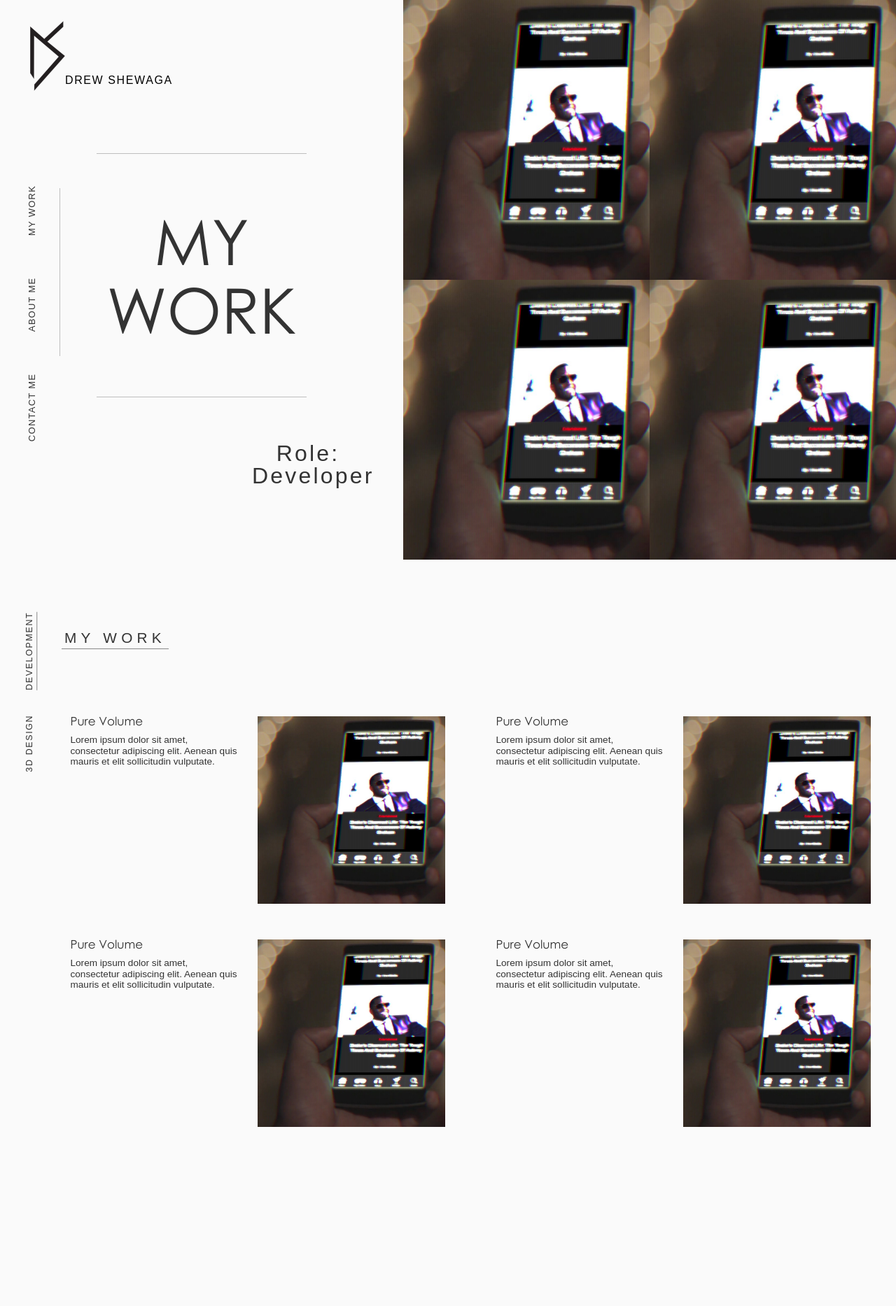
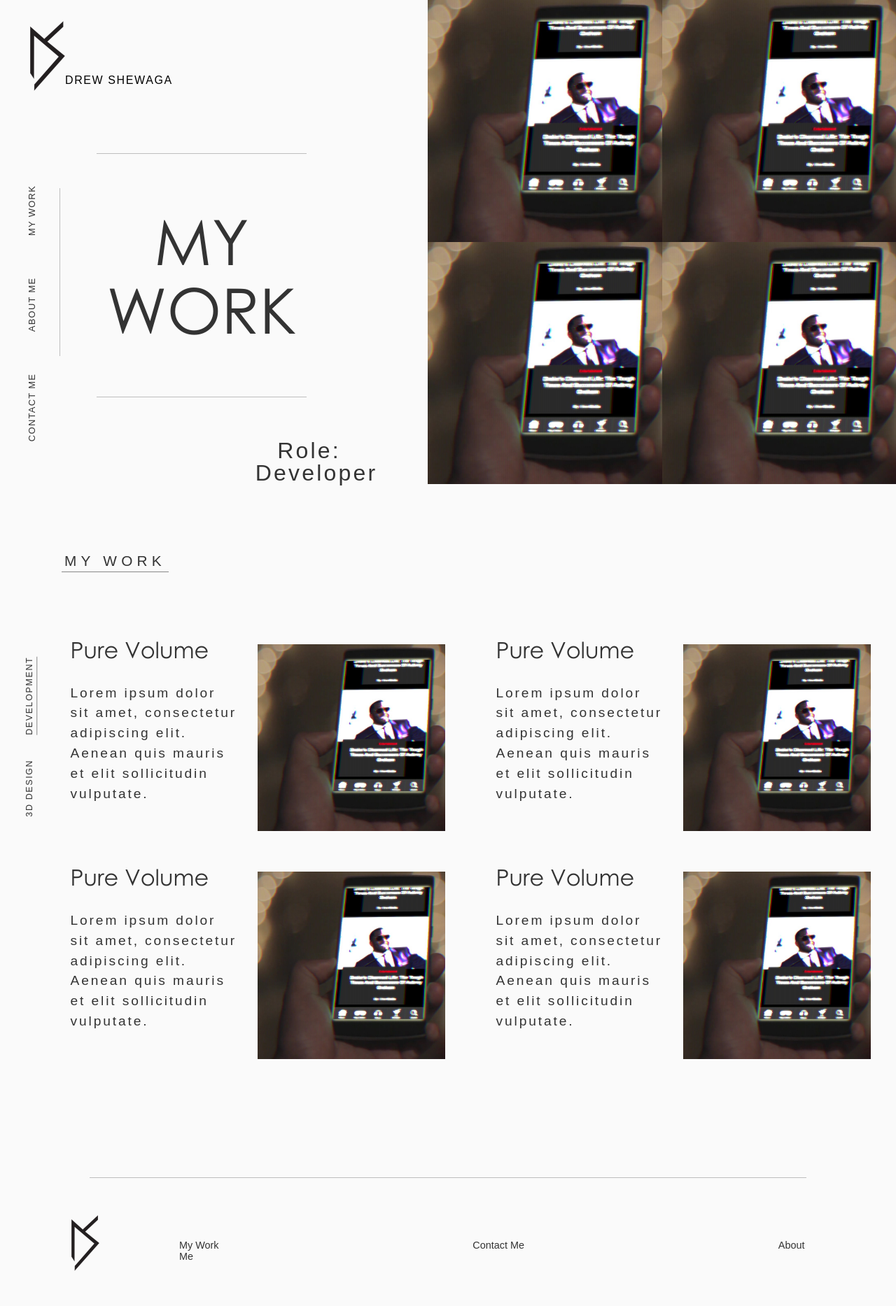
Before and after one commit to DrewShewaga/Shewaga_D_Portfolio, a PHP site: page / in a window 1280 px wide. Shown: the whole page at 70% size. Before the commit the page ends 1611 px from the top, so only its background shows below. Run offline with PHP 8.4, Linux system fonts and the light colour scheme.

Commit message:
index markup and styling

```diff
--- a/css/main.css
+++ b/css/main.css
@@ -9,7 +9,7 @@
 .myName {
   position: absolute;
   top: 78px;
-  left: 45vw;
+  right: 5vw;
   letter-spacing: .1em;
   font-size: .9em; }
 
@@ -78,11 +78,12 @@
   width: 100%; }
 
 .imageArea {
-  height: 100vh;
-  width: 100%;
+  height: auto;
+  width: 95%;
   grid-column: 2 / 3;
   flex-wrap: wrap;
-  display: none; }
+  display: none;
+  margin-left: 5%; }
 
 .titleLineTop {
   margin: 0 auto;
@@ -95,7 +96,7 @@
   margin-top: 40px;
   margin-left: 10vw;
   font-size: 3.2em;
-  width: 35vh;
+  width: 3em;
   text-align: center;
   font-family: Gothic;
   color: #333333;
@@ -111,10 +112,10 @@
   font-size: 1.4em;
   color: #333333;
   letter-spacing: .1em;
-  width: 20vh;
+  width: 4.8em;
   text-align: center;
-  margin-left: 26vh;
-  margin-top: 12vh; }
+  margin-left: 42vw;
+  margin-top: 75px; }
 
 .imgBlock {
   flex-basis: 50%; }
@@ -148,8 +149,8 @@
 
   .projectRoll {
     font-size: 2em;
-    margin-left: 38vh;
-    margin-top: 8vh; } }
+    margin-left: 24vw;
+    margin-top: 60px; } }
 .contTitle {
   display: none; }
 
@@ -220,7 +221,7 @@
 
 @media screen and (min-width: 800px) {
   .myWork {
-    margin-top: 8vw; }
+    margin-top: 100px; }
 
   .contTitle {
     display: initial;
@@ -238,7 +239,7 @@
     transform: rotate(270deg);
     position: absolute;
     left: 45px;
-    top: 95vw; }
+    top: 100vw; }
 
   .workMenu ul {
     width: 350px;
@@ -264,7 +265,80 @@
     margin-top: 100px; }
 
   .workDisp {
-    grid-column: span 1; } }
+    grid-column: span 1; }
+
+  .workTitle {
+    font-size: 2em;
+    margin-bottom: 1em; }
+
+  .workDesc {
+    font-size: 1.2em;
+    line-height: 1.5em;
+    letter-spacing: .15em; }
+
+  .workImg {
+    margin-top: -3.5em; } }
+.mainFooter {
+  width: 100%; }
+
+.footerLine {
+  width: 90%;
+  margin-left: 5%;
+  margin-bottom: 20px; }
+
+.footerLogo {
+  width: 35px;
+  height: 70px;
+  float: left;
+  margin-left: 8%;
+  margin-bottom: 20px; }
+
+.footerNav {
+  float: right;
+  margin-right: 8%;
+  margin-top: 24px; }
+
+.footerOpt {
+  display: inline; }
+
+.footerOpt a {
+  color: #333333;
+  text-decoration: none;
+  font-size: .85em;
+  transition: all .1s ease-in-out; }
+
+.footerOpt a:hover {
+  border-bottom: #888888 solid 1px;
+  padding-bottom: 2px; }
+
+.footMid {
+  margin: 0 8px; }
+
+@media screen and (min-width: 800px) {
+  .mainFooter {
+    height: 100px;
+    margin-top: 870px; }
+
+  .footerLine {
+    width: 80%;
+    margin-left: 10%;
+    margin-bottom: 50px; }
+
+  .footerLogo {
+    width: 40px;
+    height: 80px;
+    margin-bottom: 50px; }
+
+  .footerNav {
+    margin-right: 10%;
+    margin-top: 35px;
+    width: 70%; }
+
+  .footerOpt a {
+    font-size: .9em; }
+
+  .footMid {
+    margin: 0 40%; } }
 /*this class will hide elements on our page*/
 .hidden {
   display: none; }
--- a/index.php
+++ b/index.php
@@ -102,6 +102,24 @@
 
     </section>
 
+
+
+    <footer class="mainFooter">
+
+        <svg height="1" width="2120" class="footerLine">
+            <line x1="0" y1="0" x2="2120" y2="0" style="stroke:rgb(190,190,190);stroke-width:2" />
+        </svg>
+
+        <img src="images/ds_logo.svg" alt="Logo of Drew Shewaga" class="footerLogo">
+
+        <ul class="footerNav">
+            <li class="footerOpt"><a href="#">My Work</a></li>
+            <li class="footerOpt footMid"><a href="contact.php">Contact Me</a></li>
+            <li class="footerOpt"><a href="about.php">About Me</a></li>
+        </ul>
+
+    </footer>
+
 	<script src="js/main.js"></script>
 </body>
 </html>
--- a/sass/main.scss
+++ b/sass/main.scss
@@ -6,6 +6,7 @@
 @import 'modules/_header';
 @import 'modules/_pageTop';
 @import 'modules/_pageCont';
+@import 'modules/_footer';
 
 
 /*this class will hide elements on our page*/
--- /dev/null
+++ b/sass/modules/_footer.scss
@@ -0,0 +1,79 @@
+.mainFooter{
+    width: 100%;
+}
+
+.footerLine {
+    width: 90%;
+    margin-left: 5%;
+    margin-bottom: 20px;
+}
+
+.footerLogo {
+    width: 35px;
+    height: 70px;
+    float: left;
+    margin-left: 8%;
+    margin-bottom: 20px;
+}
+
+.footerNav {
+    float: right;
+    margin-right: 8%;
+    margin-top: 24px;
+}
+
+.footerOpt {
+    display: inline;
+}
+
+.footerOpt a {
+    color: $black;
+    text-decoration: none;
+    font-size: .85em;
+    transition: all .1s ease-in-out;
+}
+
+.footerOpt a:hover {
+    border-bottom: $light solid 1px;
+    padding-bottom: 2px;
+}
+
+.footMid {
+    margin: 0 8px;
+}
+
+//MEDIA QUERIES
+
+@include desktop {
+    .mainFooter {
+        height: 100px;
+        // background-color: wheat;
+        margin-top: 870px;
+    }
+
+    .footerLine {
+        width: 80%;
+        margin-left: 10%;
+        margin-bottom: 50px;
+    }
+
+    .footerLogo {
+        width: 40px;
+        height: 80px;
+        margin-bottom: 50px;
+    }
+
+    .footerNav {
+        margin-right: 10%;
+        margin-top: 35px;
+        width: 70%;
+    }
+
+    .footerOpt a {
+        font-size: .9em;
+    }
+
+    .footMid {
+        margin: 0 40%;
+    }
+}
--- a/sass/modules/_header.scss
+++ b/sass/modules/_header.scss
@@ -9,7 +9,7 @@
 .myName {
 	position: absolute;
 	top: 78px;
-	left: 45vw;
+	right: 5vw;
 	letter-spacing: .1em;
 	font-size: .9em;
 }
--- a/sass/modules/_pageCont.scss
+++ b/sass/modules/_pageCont.scss
@@ -84,7 +84,7 @@
 
 @include desktop {
     .myWork {
-        margin-top: 8vw;
+        margin-top: 100px;
     }
 
     .contTitle {
@@ -104,7 +104,7 @@
         transform: rotate(270deg);
         position: absolute;
         left: 45px;
-        top: 95vw;
+        top: 100vw;
     }
 
     .workMenu ul {
@@ -135,7 +135,22 @@
         margin-top: 100px;
     }
 
-    .workDisp{
+    .workDisp {
         grid-column: span 1;
     }
+
+    .workTitle {
+        font-size: 2em;
+        margin-bottom: 1em;
+    }
+
+    .workDesc {
+        font-size: 1.2em;
+        line-height: 1.5em;
+        letter-spacing: .15em;
+    }
+
+    .workImg {
+        margin-top: -3.5em;
+    }
 }
--- a/sass/modules/_pageTop.scss
+++ b/sass/modules/_pageTop.scss
@@ -13,11 +13,12 @@
 }
 
 .imageArea {
-	height: 100vh;
-	width: 100%;
+	height: auto;
+	width: 95%;
 	grid-column: 2 / 3;
 	flex-wrap: wrap;
 	display: none;
+	margin-left: 5%;
 }
 
 .titleLineTop {
@@ -32,7 +33,7 @@
 	margin-top: 40px;
 	margin-left: 10vw;
 	font-size: 3.2em;
-	width: 35vh;
+	width: 3em;
 	text-align: center;
 	font-family: Gothic;
 	color: $black;
@@ -50,10 +51,10 @@
 	font-size: 1.4em;
 	color: $black;
 	letter-spacing: .1em;
-	width: 20vh;
+	width: 4.8em;
 	text-align: center;
-	margin-left: 26vh;
-	margin-top: 12vh;
+	margin-left: 42vw;
+	margin-top: 75px;
 }
 
 .imgBlock {
@@ -99,7 +100,7 @@
 
     .projectRoll {
         font-size: 2em;
-		margin-left: 38vh;
-		margin-top: 8vh;
+		margin-left: 24vw;
+		margin-top: 60px;
     }
 }
```
Also changed, not shown: 1 other file.
